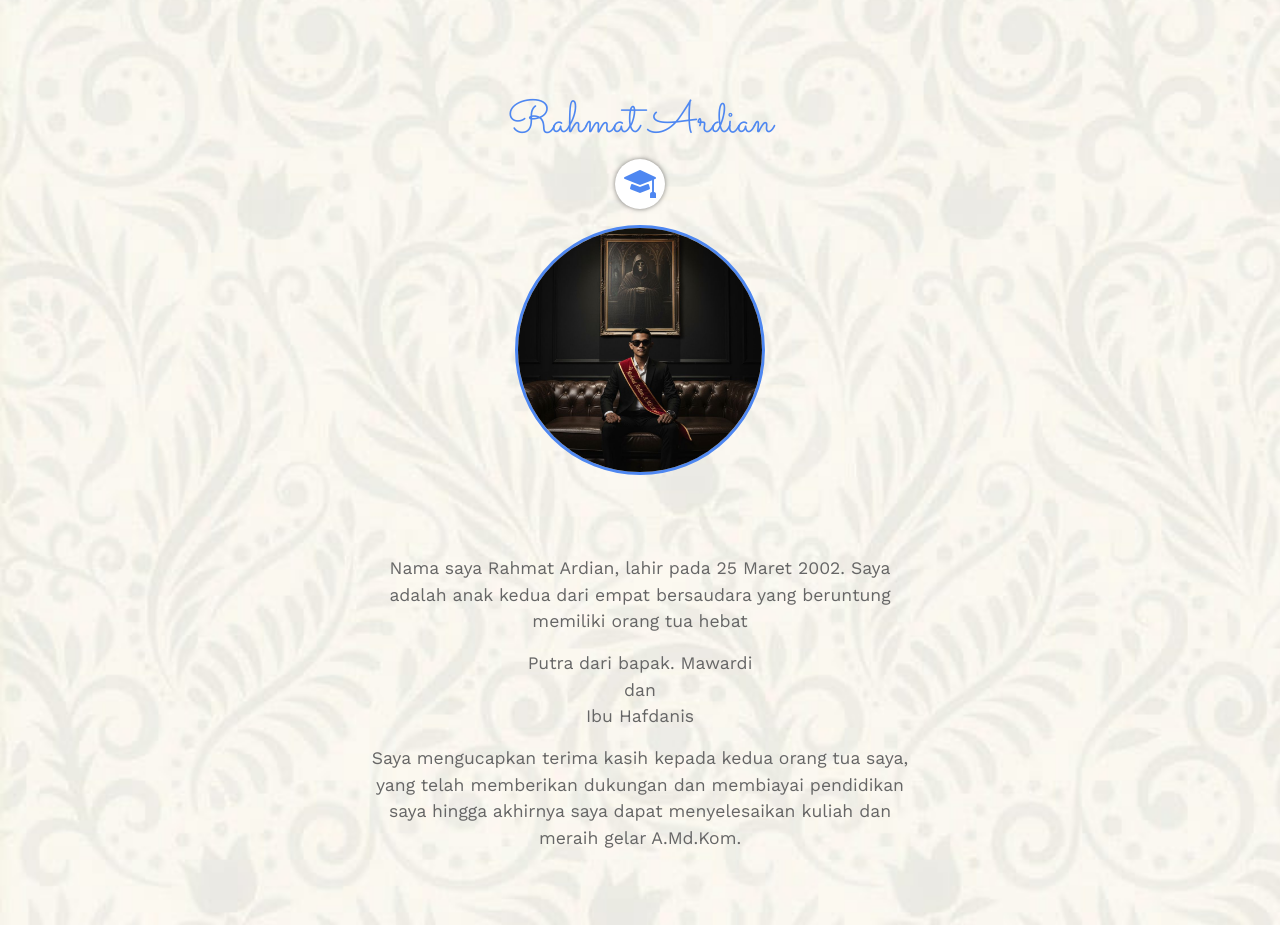
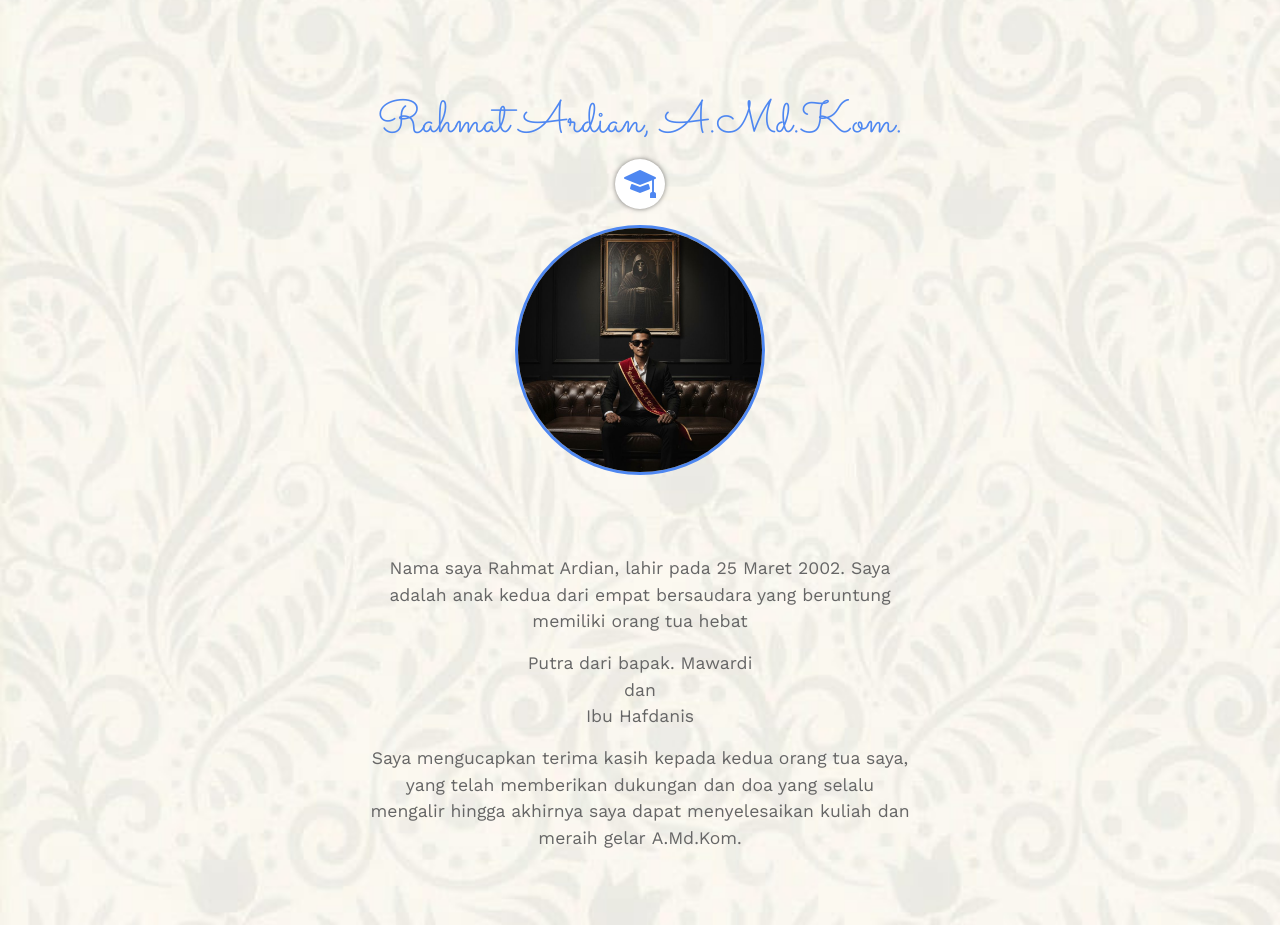
Before and after one commit to Ardsky/Undangan-Wisuda, a plain HTML site: page index.html in a window 1280 px wide. Shown: the part 1267-2192 px from the top of the page. Drawn offline with nearby package versions, Linux system fonts and the light colour scheme; some packages are replaced by stand-ins of ours; a script that the page names is missing.

Commit message:
Update index.html

```diff
--- a/index.html
+++ b/index.html
@@ -33,7 +33,7 @@
     >
       <main>
         <h4>Kepada <span>Bapak/Ibu, Saudara/i, Teman-teman, </span></h4>
-        <h1>Rahmat Ardian</h1>
+        <h1>Rahmat Ardian, A.Md.Kom.</h1>
         <p>Akan Melangsungkan Acara Wisuda dalam:</p>
         <div class="simply-countdown-cyber"></div>
         <a href="#home" class="btn btn-lg mt-4" onclick="enableScrool()">Lihat Undangan</a>
@@ -95,7 +95,7 @@
 
 <div class="row couple justify-content-center text-center">
 <div class="col-lg-8">
-<h3>Rahmat Ardian</h3>
+<h3>Rahmat Ardian, A.Md.Kom.</h3>
  <span class="graduation d-block mx-auto mb-3"><i class="bi bi-mortarboard-fill"></i></span>
 <img src="img/ardian_profil.jpg" alt="Rahmat Ardian" class="img-responsive rounded-circle profile-img">
 </div>
@@ -105,7 +105,7 @@
  <div class="col-lg-6 text-center">
   <p>Nama saya Rahmat Ardian, lahir pada 25 Maret 2002. Saya adalah anak kedua dari empat bersaudara yang beruntung memiliki orang tua hebat</p>
                 <p>Putra dari bapak. Mawardi <br> dan <br> Ibu Hafdanis</p>
- <p>Saya mengucapkan terima kasih kepada kedua orang tua saya, yang telah memberikan dukungan dan membiayai pendidikan saya hingga akhirnya saya dapat menyelesaikan kuliah dan meraih gelar A.Md.Kom.</p>
+ <p>Saya mengucapkan terima kasih kepada kedua orang tua saya, yang telah memberikan dukungan dan doa yang selalu mengalir hingga akhirnya saya dapat menyelesaikan kuliah dan meraih gelar A.Md.Kom.</p>
  </div>
  </div>
  </div>
```
